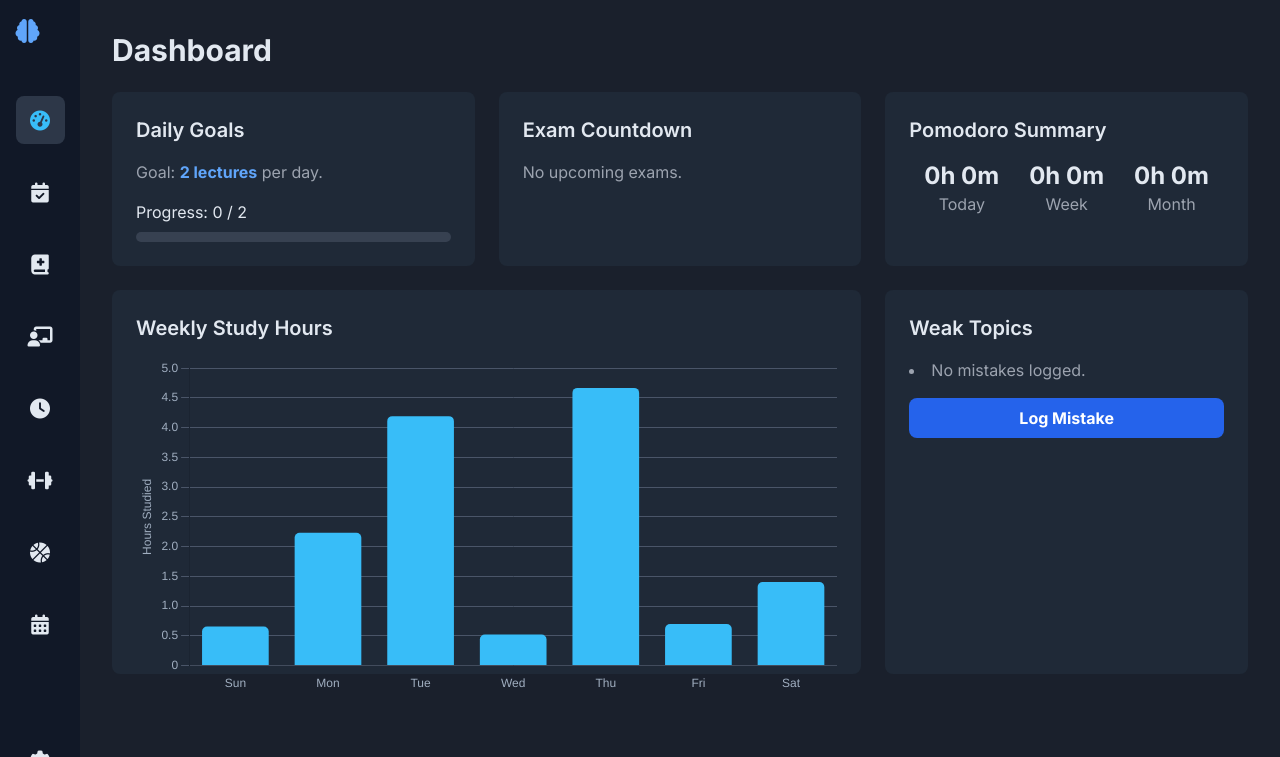
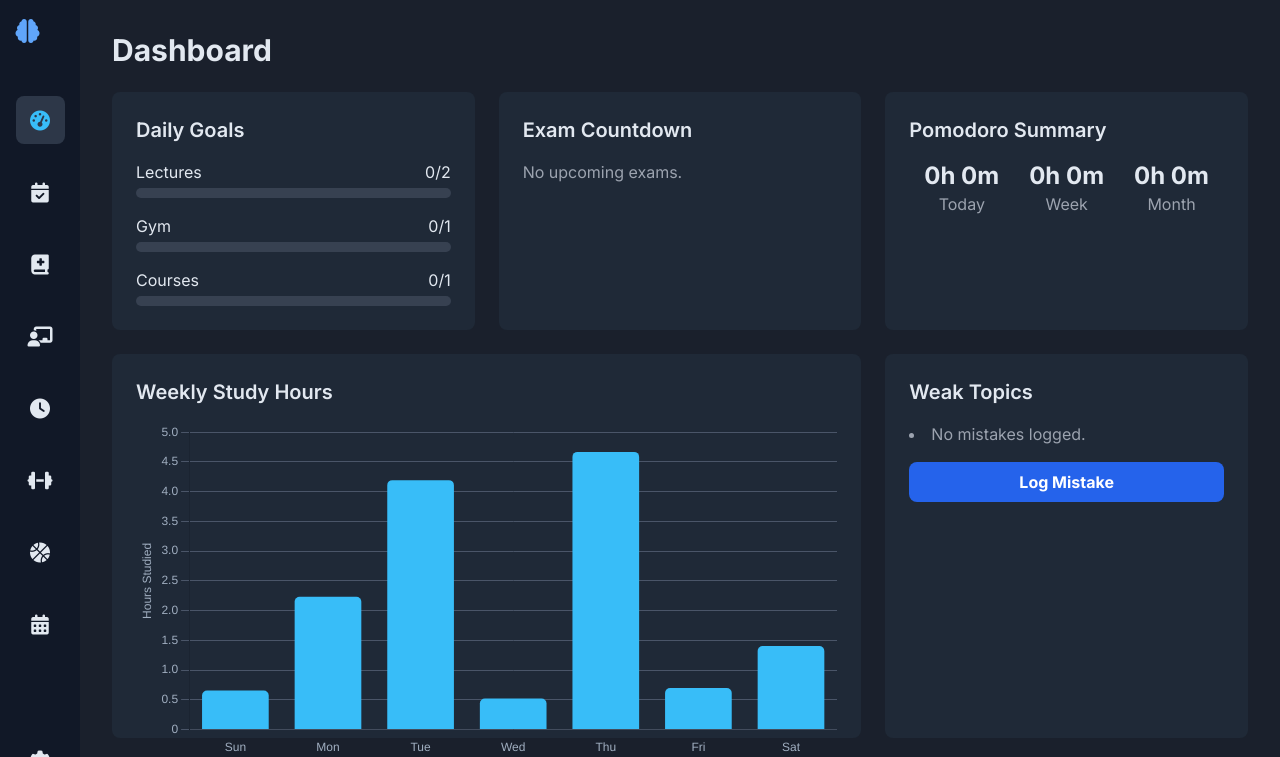
Before and after one commit to Omarelhaq-fi/smartdash, a Flask app: page / in a window 1280 px wide. Shown: the top 757 px of the page. Run offline with Flask 3, Linux system fonts and the light colour scheme; data comes from the database, SQL or seed files in the repository; data that the repository does not hold is empty; some libraries are stand-ins or nearby versions.

Commit message:
Update index.html

```diff
--- a/templates/index.html
+++ b/templates/index.html
@@ -6,7 +6,9 @@
     <title>All-in-One Dashboard</title>
     <script src="https://cdn.tailwindcss.com"></script>
     <script src="https://cdn.jsdelivr.net/npm/chart.js"></script>
+    <!-- jsPDF and jsPDF-AutoTable for PDF generation -->
     <script src="https://cdnjs.cloudflare.com/ajax/libs/jspdf/2.5.1/jspdf.umd.min.js"></script>
+    <script src="https://cdnjs.cloudflare.com/ajax/libs/jspdf-autotable/3.5.23/jspdf.plugin.autotable.min.js"></script>
     <link href="https://fonts.googleapis.com/css2?family=Inter:wght@400;500;600;700&display=swap" rel="stylesheet">
     <link rel="stylesheet" href="https://cdnjs.cloudflare.com/ajax/libs/font-awesome/6.4.0/css/all.min.css" xintegrity="sha512-iecdLmaskl7CVkqkXNQ/ZH/XLlvWZOJyj7Yy7tcenmpD1ypASozpmT/E0iPtmFIB46ZmdtAc9eNBvH0H/ZpiBw==" crossorigin="anonymous" referrerpolicy="no-referrer" />
     <link rel="stylesheet" href="{{ url_for('static', filename='css/style.css') }}">
@@ -37,7 +39,27 @@
         <section id="dashboard" class="page">
             <h1 class="text-3xl font-bold mb-6">Dashboard</h1>
             <div class="grid grid-cols-1 md:grid-cols-2 lg:grid-cols-3 gap-6">
-                <div class="bg-gray-800 p-6 rounded-lg"><h2 class="text-xl font-semibold mb-4">Daily Goals</h2><p class="text-gray-400">Goal: <strong class="text-blue-400">2 lectures</strong> per day.</p><div class="mt-4"><p>Progress: <span id="dailyProgress">0</span> / 2</p><div class="w-full bg-gray-700 rounded-full h-2.5 mt-2"><div id="dailyProgressBar" class="bg-blue-500 h-2.5 rounded-full" style="width: 0%"></div></div></div></div>
+                <!-- Daily Goals -->
+                <div class="bg-gray-800 p-6 rounded-lg">
+                    <h2 class="text-xl font-semibold mb-4">Daily Goals</h2>
+                    <div id="dailyGoalsContainer" class="space-y-4">
+                        <!-- Lectures Goal -->
+                        <div id="lectureGoal">
+                            <p class="flex justify-between"><span>Lectures</span> <span id="lectureProgress">0/2</span></p>
+                            <div class="w-full bg-gray-700 rounded-full h-2.5 mt-1"><div id="lectureProgressBar" class="bg-blue-500 h-2.5 rounded-full" style="width: 0%"></div></div>
+                        </div>
+                        <!-- Gym Goal -->
+                        <div id="gymGoal">
+                            <p class="flex justify-between"><span>Gym</span> <span id="gymProgress">0/1</span></p>
+                            <div class="w-full bg-gray-700 rounded-full h-2.5 mt-1"><div id="gymProgressBar" class="bg-green-500 h-2.5 rounded-full" style="width: 0%"></div></div>
+                        </div>
+                        <!-- Courses Goal -->
+                        <div id="courseGoal">
+                            <p class="flex justify-between"><span>Courses</span> <span id="courseProgress">0/1</span></p>
+                            <div class="w-full bg-gray-700 rounded-full h-2.5 mt-1"><div id="courseProgressBar" class="bg-purple-500 h-2.5 rounded-full" style="width: 0%"></div></div>
+                        </div>
+                    </div>
+                </div>
                 <div class="bg-gray-800 p-6 rounded-lg"><h2 class="text-xl font-semibold mb-4">Exam Countdown</h2><div id="examCountdownContainer"><p class="text-gray-400">Loading...</p></div></div>
                 <div class="bg-gray-800 p-6 rounded-lg"><h2 class="text-xl font-semibold mb-4">Pomodoro Summary</h2><div class="flex justify-around text-center"><div><p class="text-2xl font-bold" id="pomodoroDaily">0h 0m</p><p class="text-gray-400">Today</p></div><div><p class="text-2xl font-bold" id="pomodoroWeekly">0h 0m</p><p class="text-gray-400">Week</p></div><div><p class="text-2xl font-bold" id="pomodoroMonthly">0h 0m</p><p class="text-gray-400">Month</p></div></div></div>
                 <div class="bg-gray-800 p-6 rounded-lg md:col-span-2 h-96"><h2 class="text-xl font-semibold mb-4">Weekly Study Hours</h2><canvas id="weeklyStudyChart"></canvas></div>
```
